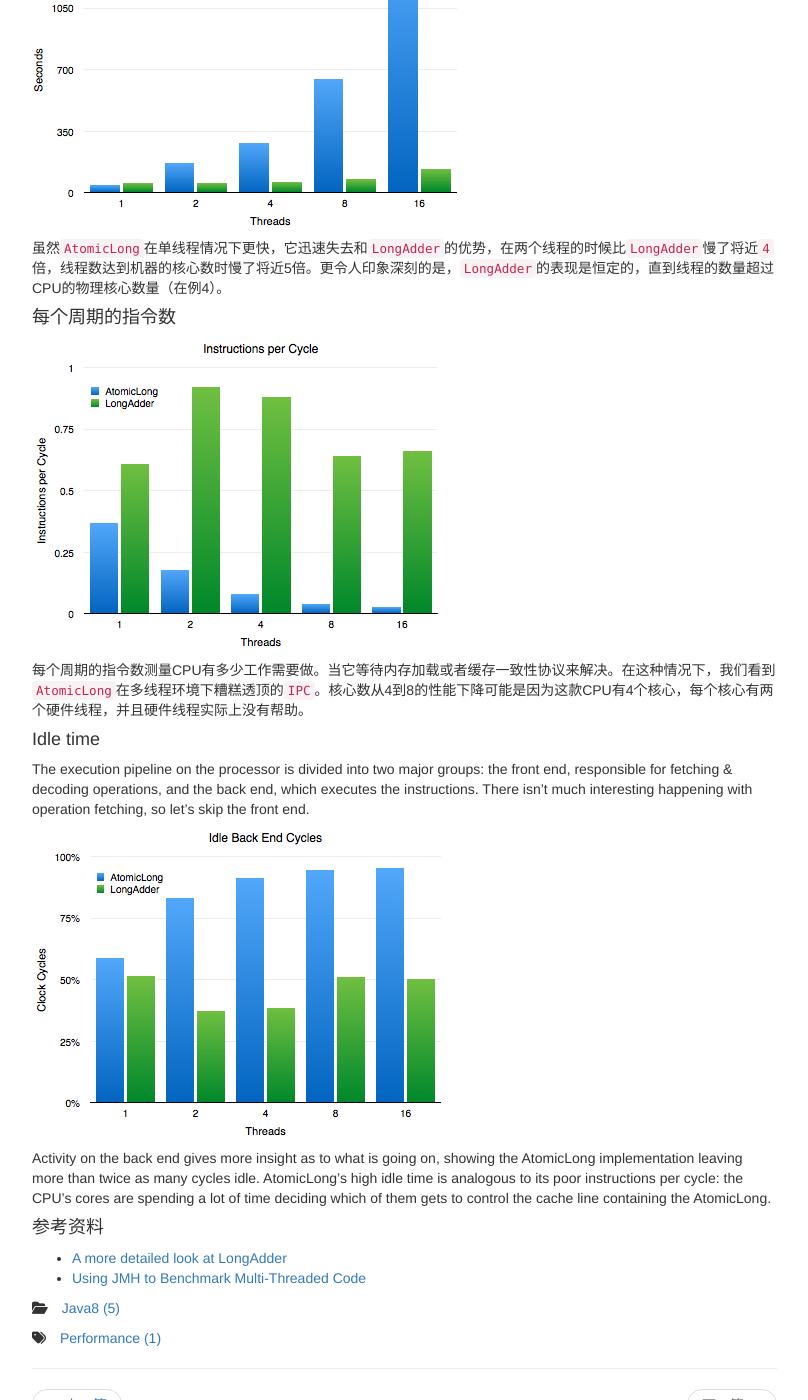
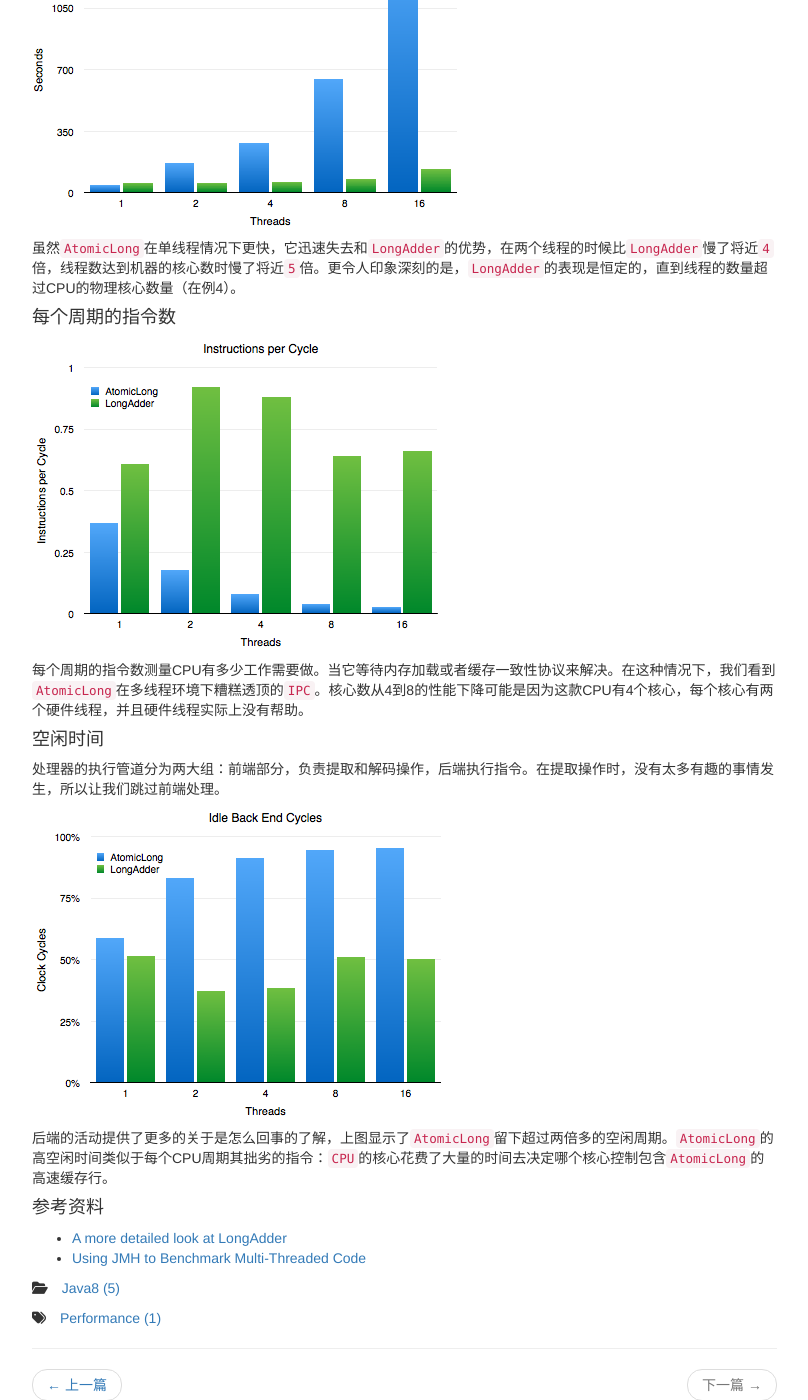
Before and after one commit to cjm0000000/cjm0000000.github.io, a Jekyll site: the page built from _posts/Java/201402/2014-02-20-longadder-vs-atomiclong.md, in a window 1280 px wide and 1400 px high, scrolled down 1214 px. Shown: the whole window, without its empty margins (318-1126 px from the left). Built offline with Jekyll 4.4.1, drawn with Linux system fonts in a browser that asks for light colours; nearby versions of some CDN libraries; library files that are not in the unit come from our copies; comment, search, counter and statistics services are not loaded; some of the changed text lies outside the part shown.

Commit message:
finished

```diff
--- a/_posts/Java/201402/2014-02-20-longadder-vs-atomiclong.md
+++ b/_posts/Java/201402/2014-02-20-longadder-vs-atomiclong.md
@@ -25,7 +25,7 @@ tags: [Performance]
 
 <img class="imgaligncenter" src="/images/long-adder-vs-atomic-long-2.png" />
 
-虽然`AtomicLong`在单线程情况下更快，它迅速失去和`LongAdder`的优势，在两个线程的时候比`LongAdder`慢了将近`4`倍，线程数达到机器的核心数时慢了将近5倍。更令人印象深刻的是，`LongAdder`的表现是恒定的，直到线程的数量超过CPU的物理核心数量（在例4）。
+虽然`AtomicLong`在单线程情况下更快，它迅速失去和`LongAdder`的优势，在两个线程的时候比`LongAdder`慢了将近`4`倍，线程数达到机器的核心数时慢了将近`5`倍。更令人印象深刻的是，`LongAdder`的表现是恒定的，直到线程的数量超过CPU的物理核心数量（在例4）。
 
 #### 每个周期的指令数
 
@@ -33,13 +33,14 @@ tags: [Performance]
 
 每个周期的指令数测量CPU有多少工作需要做。当它等待内存加载或者缓存一致性协议来解决。在这种情况下，我们看到`AtomicLong`在多线程环境下糟糕透顶的`IPC`。核心数从4到8的性能下降可能是因为这款CPU有4个核心，每个核心有两个硬件线程，并且硬件线程实际上没有帮助。
 
-#### Idle time
+#### 空闲时间
 
-The  execution pipeline on the processor is divided into two major groups: the front end, responsible for fetching & decoding operations, and the back end, which executes the instructions. There isn’t much interesting happening with operation fetching, so let’s skip the front end.
+处理器的执行管道分为两大组：前端部分，负责提取和解码操作，后端执行指令。在提取操作时，没有太多有趣的事情发生，所以让我们跳过前端处理。
 
 <img class="imgaligncenter" src="/images/long-adder-vs-atomic-long-4.png" />
 
-Activity on the back end gives more insight as to what is going on, showing the AtomicLong implementation leaving more than twice as many cycles idle.  AtomicLong’s high idle time is analogous to its poor instructions per cycle: the CPU’s cores are spending a lot of time deciding which of them gets to control the cache line containing the AtomicLong.
+后端的活动提供了更多的关于是怎么回事的了解，上图显示了`AtomicLong`留下超过两倍多的空闲周期。`AtomicLong`的高空闲时间类似于每个CPU周期其拙劣的指令：`CPU`的核心花费了大量的时间去决定哪个核心控制包含`AtomicLong`的高速缓存行。
+
 
 #### 参考资料
 
```
Also changed, not shown: other parts of _posts/Java/201402/2014-02-20-longadder-vs-atomiclong.md (+1 -1 lines).
